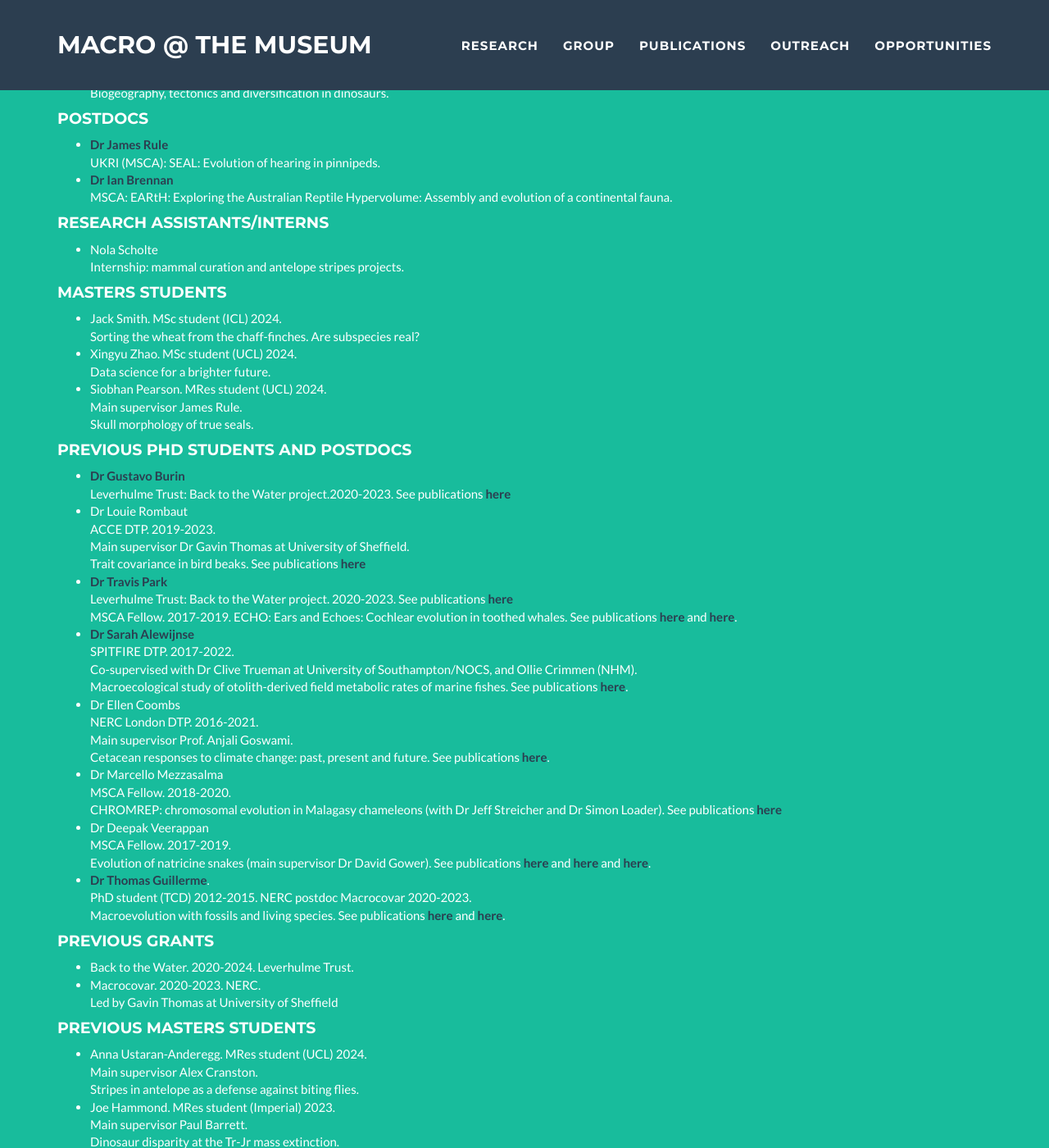
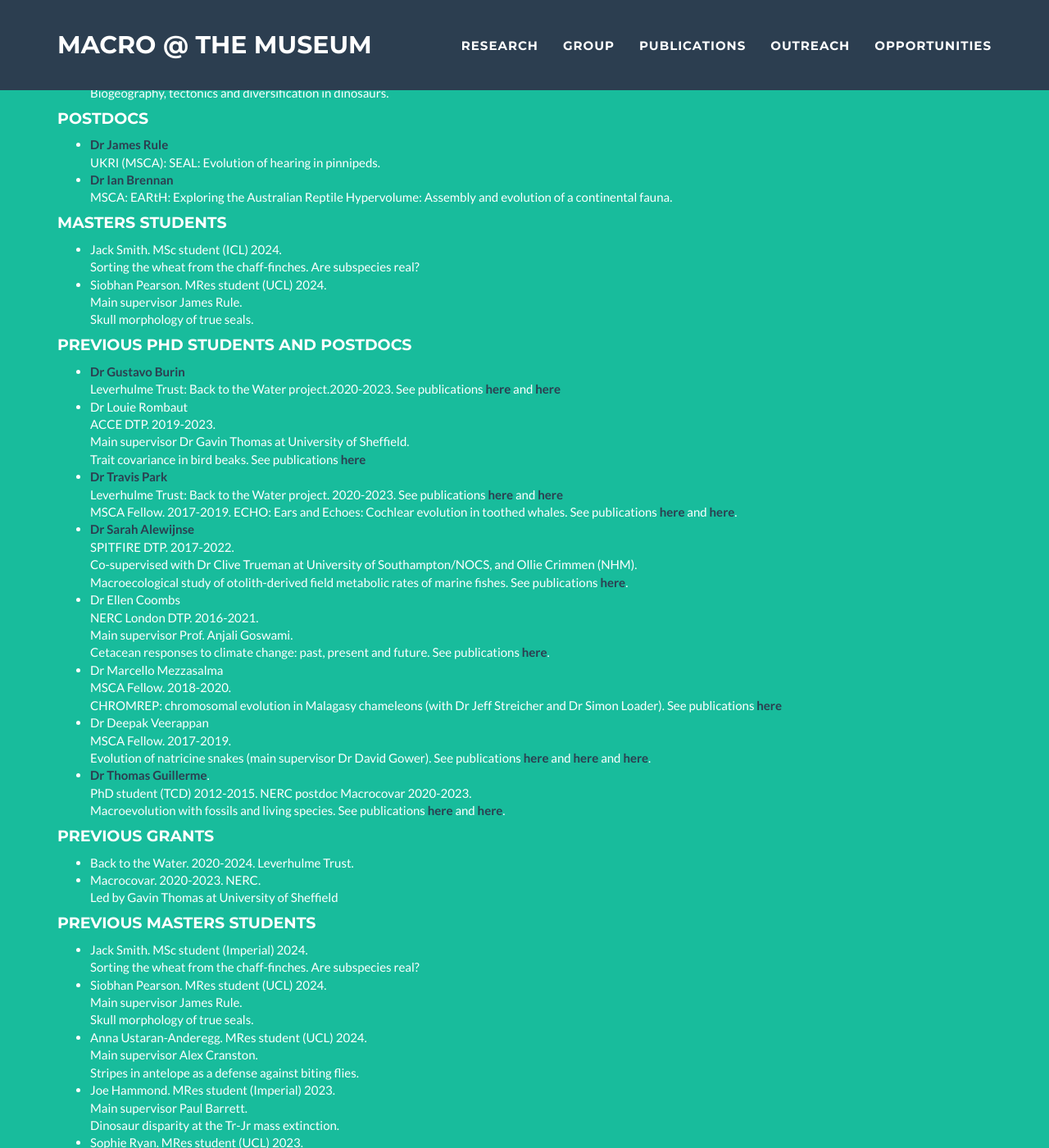
Before and after one commit to nhcooper123/nhcooper123.github.io, a Jekyll site: the page group.html, which Jekyll copies as it is, in a window 1280 px wide and 1400 px high, scrolled down 728 px. Shown: the whole window at 82% size. Built offline with Jekyll 4.4.1, drawn with Linux system fonts in a browser that asks for light colours.

Commit message:
Update group.html

```diff
--- a/group.html
+++ b/group.html
@@ -138,7 +138,8 @@ We have fun and try to make science a nicer place! <br>
     <li>Alex Cranston<br>
         ACCE DTP. 2021-2025.<br>
         Co-supervised with Dr Jakob Bro-Jorgenson and Dr Stephen Cornell at University of Liverpool.<br>
-        Ungulate species distributions and interactions</li>
+        Ungulate species distributions and interactions.
+	See publication <a href="https://nsojournals.onlinelibrary.wiley.com/doi/10.1111/ecog.07209"><strong><font color="2c3e50">here</font></strong></a>. </li>
     <li>Joel Heath<br>
         London DTP. 2022-2025.<br>
         Co-supervised with Dr Phil Mannion and Prof Paul Upchurch at UCL.<br>
@@ -156,13 +157,16 @@ We have fun and try to make science a nicer place! <br>
     </li>
     </ul>
 
-<h4>Research Assistants/Interns</h4>
+<!--<h4>Research Assistants/Interns</h4>
 
     <ul>
-    <li>Nola Scholte<br>
-        Internship: mammal curation and antelope stripes projects.
+    <li>Chloe Griffiths<br>
+        Research Assistant: EvoCon project
     </li>
-    </ul>
+    <li>Hannah Teague<br>
+    Research Assistant: EvoCon project
+    </li>
+    </ul>-->
 
 
 <h4>Masters students</h4>
@@ -170,8 +174,6 @@ We have fun and try to make science a nicer place! <br>
     <ul>
     <li>Jack Smith. MSc student (ICL) 2024. <br>
         Sorting the wheat from the chaff-finches. Are subspecies real?</li>
-    <li>Xingyu Zhao. MSc student (UCL) 2024. <br>
-        Data science for a brighter future.</li>
     <li>Siobhan Pearson. MRes student (UCL) 2024. <br>
         Main supervisor James Rule.<br>
         Skull morphology of true seals.</li>
@@ -182,7 +184,7 @@ We have fun and try to make science a nicer place! <br>
     <ul>
     <li><a href="https://www.gburin.com"><strong><font color="2c3e50">Dr Gustavo Burin</font></strong></a><br>
         Leverhulme Trust: Back to the Water project.2020-2023. See publications <a href="https://www.cell.com/current-biology/pdf/S0960-9822(23)00302-0.pdf"><strong><font color="2c3e50">here</font></strong></a>
-    <!--and <a href="xxx"><strong><font color="2c3e50">here</font></strong></a>--> <br>
+   and <a href="https://academic.oup.com/evolut/article/78/7/1212/7655703"><strong><font color="2c3e50">here</font></strong></a> <br>
     </li>
 
     <li>Dr Louie Rombaut<br>
@@ -194,7 +196,7 @@ We have fun and try to make science a nicer place! <br>
 
     <li><a href="https://travisparkpalaeo.com"><strong><font color="2c3e50">Dr Travis Park</font></strong></a><br>
     Leverhulme Trust: Back to the Water project. 2020-2023. See publications <a href="https://www.cell.com/current-biology/pdf/S0960-9822(23)00302-0.pdf"><strong><font color="2c3e50">here</font></strong></a>
-    <!--and <a href="xxx"><strong><font color="2c3e50">here</font></strong></a>--> <br>
+    and <a href="https://academic.oup.com/evolut/article/78/7/1212/7655703"><strong><font color="2c3e50">here</font></strong></a> <br>
     MSCA Fellow. 2017-2019.
     ECHO: Ears and Echoes: Cochlear evolution in toothed whales.
     See publications <a href="http://doi.org/10.1186/s12862-019-1525-x"><strong><font color="2c3e50">here</font></strong></a> and <a href="https://doi.org/10.7717/peerj.8916"><strong><font color="2c3e50">here</font></strong></a>.
@@ -243,6 +245,11 @@ We have fun and try to make science a nicer place! <br>
 <h4>Previous Masters students</h4>
 
     <ul>
+    <li>Jack Smith. MSc student (Imperial) 2024. <br>
+        Sorting the wheat from the chaff-finches. Are subspecies real?</li>
+    <li>Siobhan Pearson. MRes student (UCL) 2024. <br>
+        Main supervisor James Rule.<br>
+        Skull morphology of true seals.</li>
     <li>Anna Ustaran-Anderegg. MRes student (UCL) 2024. <br>
         Main supervisor Alex Cranston.<br>
         Stripes in antelope as a defense against biting flies.</li>
```
